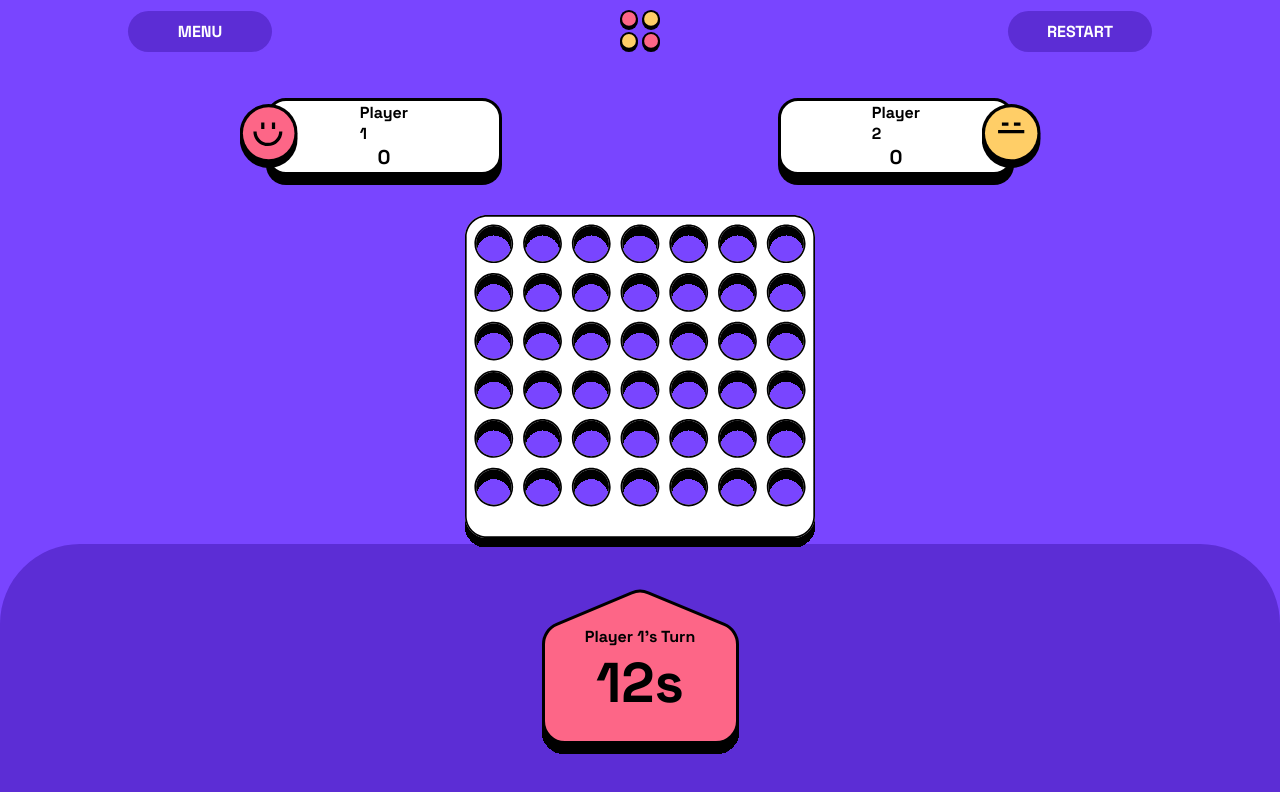
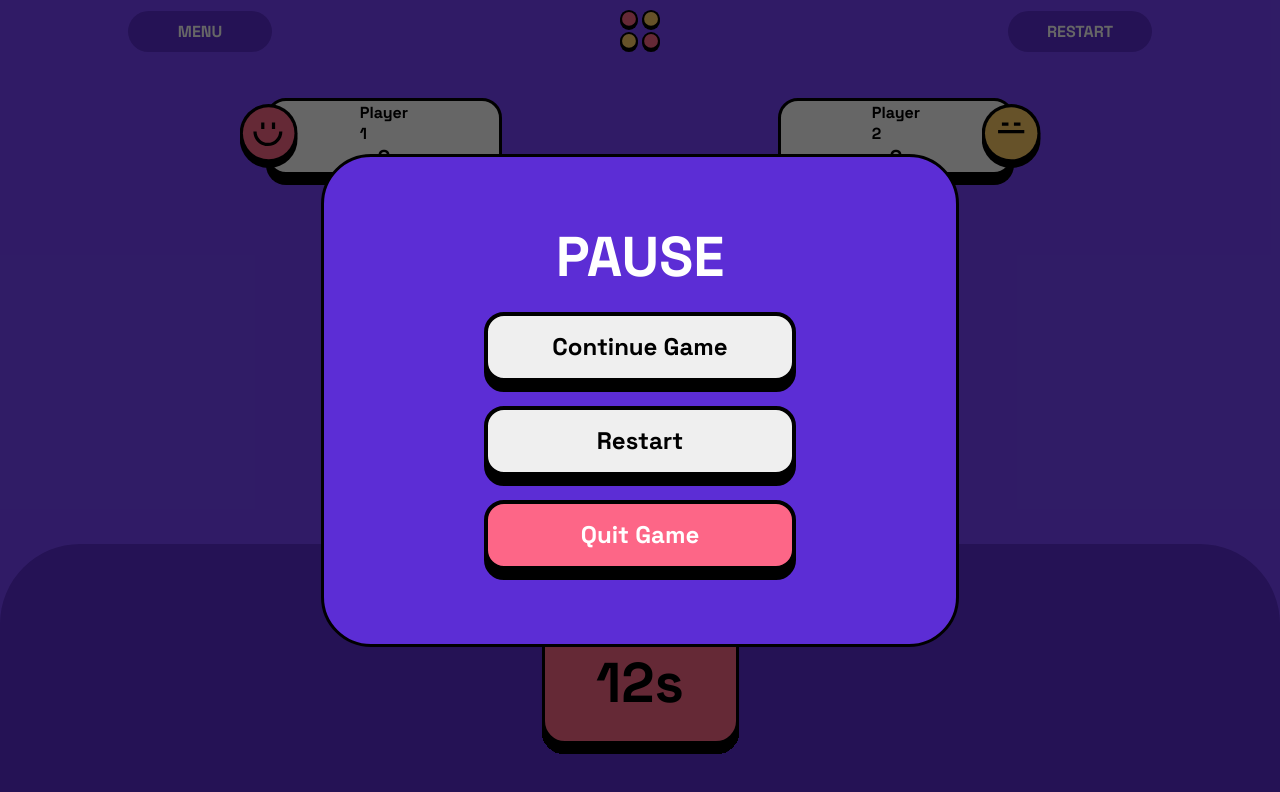
Before and after one commit to shimtandy/connect-four, a React (Vite) app: page /play in a window 1280 px wide. Both pictures are taken after a click on the button "MENU". Shown: the top 792 px of the page. Built offline with nearby package versions, Linux system fonts and the light colour scheme.

Commit message:
add menu modal

```diff
--- a/package.json
+++ b/package.json
@@ -13,6 +13,7 @@
     "motion": "^12.4.7",
     "react": "^19.0.0",
     "react-dom": "^19.0.0",
+    "react-modal": "^3.16.3",
     "react-router": "^7.2.0"
   },
   "devDependencies": {
--- a/src/views/Play.jsx
+++ b/src/views/Play.jsx
@@ -7,6 +7,8 @@ import gridBack from '../assets/images/grid-back-layer.svg';
 import { useRef, useEffect, useState } from 'react';
 import Disk from '../components/Disk';
 import PlayerIndicator from '../components/PlayerIndicator';
+import Modal from 'react-modal'
+import { Link } from 'react-router';
 
 export default function Play() {
     const TIME_PER_TURN = 20
@@ -19,6 +21,7 @@ export default function Play() {
     let [currentTurn, setCurrentTurn] = useState(1);
     let [placedDisks, setPlacedDisks] = useState(Array(GRID_HEIGHT).fill().map(() => Array(GRID_WIDTH).fill(0)))
     let [winner, setWinner] = useState(0);
+    let [showModal, setShowModal] = useState(false);
     const gridRef = useRef(null)
 
     useEffect(() => {
@@ -200,7 +203,9 @@ export default function Play() {
     return (
         <div className={styles.viewContainer}>
             <header className={styles.header}>
-                <button className={styles.menuButton}>Menu</button>
+                <button
+                    className={styles.menuButton}
+                    onClick={() => setShowModal(true)}>Menu</button>
                 <img src={logo} className={styles.logo} alt='Connect Four logo' />
                 <button
                     className={styles.restartButton}
@@ -237,6 +242,27 @@ export default function Play() {
                     restart={restart}
                 />
             </main>
+            <Modal
+                isOpen={showModal}
+                onRequestClose={() => setShowModal(false)}
+                appElement={document.getElementById('root')}
+                className={styles.modal}
+                overlayClassName={styles.modalOverlay}>
+                    <h1>Pause</h1>
+                    <button
+                        className='linkButton'
+                        style={{justifyContent: 'center'}}
+                        onClick={() => setShowModal(false)}>Continue Game</button>
+                    <button
+                        className='linkButton'
+                        style={{justifyContent: 'center'}}
+                        onClick={() => {restart(); setShowModal(false)}}>Restart</button>
+                    <Link
+                        to='/'
+                        className='linkButton linkButtonSalmon'
+                        style={{justifyContent: 'center'}}>Quit Game</Link>
+            </Modal>
+
         </div>
     )
 }
--- a/src/views/play.module.css
+++ b/src/views/play.module.css
@@ -125,3 +125,47 @@
     top: 3px;
     width: 100%;
 }
+
+.modalOverlay {
+    display: flex;
+    justify-content: center;
+    align-items: center;
+    background-color: rgba(0, 0, 0, 0.6);
+
+    position: absolute;
+    top: 0;
+    left: 0;
+    width: 100vw;
+    height: 100vh;
+    z-index: 0;
+}
+
+.modal {
+    display: flex;
+    flex-direction: column;
+    justify-content: center;
+    align-items: center;
+    color: white;
+    background: var(--color-dark-purple);
+    opacity: 1;
+    border-radius: 50px;
+    border: 3px solid black;
+
+    position: relative;
+    top: 0;
+    left: 0;
+    z-index: 10;
+    padding: 4rem 10rem;
+
+}
+
+.modal h1 {
+    font: var(--font-large);
+    text-transform: uppercase;
+    margin-bottom: 20px;
+}
+
+.modal > button {
+    margin-bottom: 1.5rem;
+    padding-inline: 4rem;
+}
```
Also changed, not shown: 1 other file (tests, documents, lock files or other folders).
